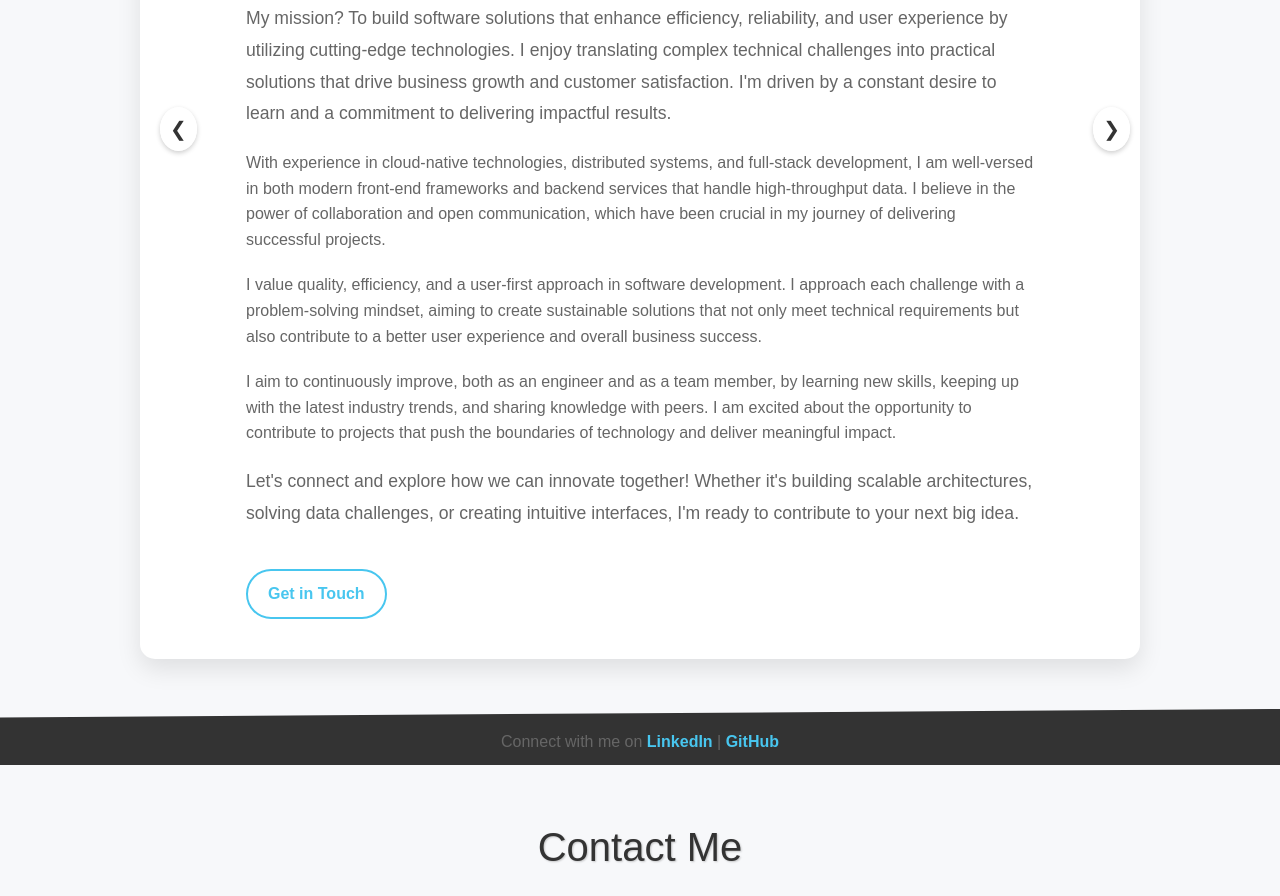
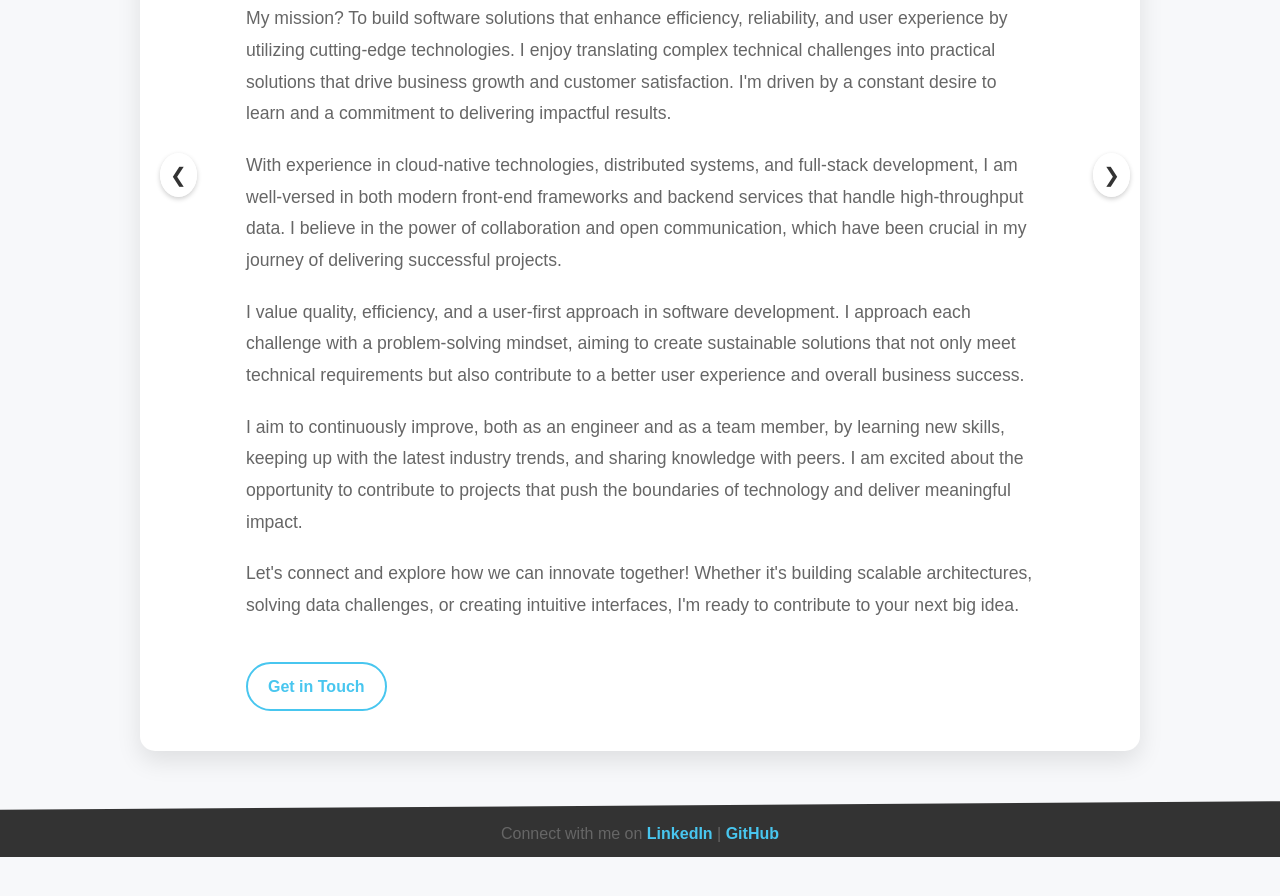
Before and after one commit to abdulhadhi223/MyPortfolio, a plain HTML site: page index.html in a window 1280 px wide. Shown: the part 985-1881 px from the top of the page. Drawn offline with Linux system fonts and the light colour scheme.

Commit message:
updated the content

```diff
--- a/index.html
+++ b/index.html
@@ -50,25 +50,25 @@
                             challenges into practical solutions that drive business growth and customer satisfaction.
                             I'm driven by a constant desire to learn and a commitment to delivering impactful results.
                         </p>
-                        <p class="experience-highlight">
+                        <p class="mission-text">
                             With experience in cloud-native technologies, distributed systems, and full-stack
                             development, I am well-versed in both modern front-end frameworks and backend services that
                             handle high-throughput data. I believe in the power of collaboration and open communication,
                             which have been crucial in my journey of delivering successful projects.
                         </p>
-                        <p class="values-text">
+                        <p class="mission-text">
                             I value quality, efficiency, and a user-first approach in software development. I approach
                             each challenge with a problem-solving mindset, aiming to create sustainable solutions that
                             not only meet technical requirements but also contribute to a better user experience and
                             overall business success.
                         </p>
-                        <p class="goal-text">
+                        <p class="mission-text">
                             I aim to continuously improve, both as an engineer and as a team member, by learning new
                             skills, keeping up with the latest industry trends, and sharing knowledge with peers. I am
                             excited about the opportunity to contribute to projects that push the boundaries of
                             technology and deliver meaningful impact.
                         </p>
-                        <p class="cta">
+                        <p class="mission-text">
                             Let's connect and explore how we can innovate together! Whether it's building scalable
                             architectures, solving data challenges, or creating intuitive interfaces, I'm ready to
                             contribute to your next big idea.
```
